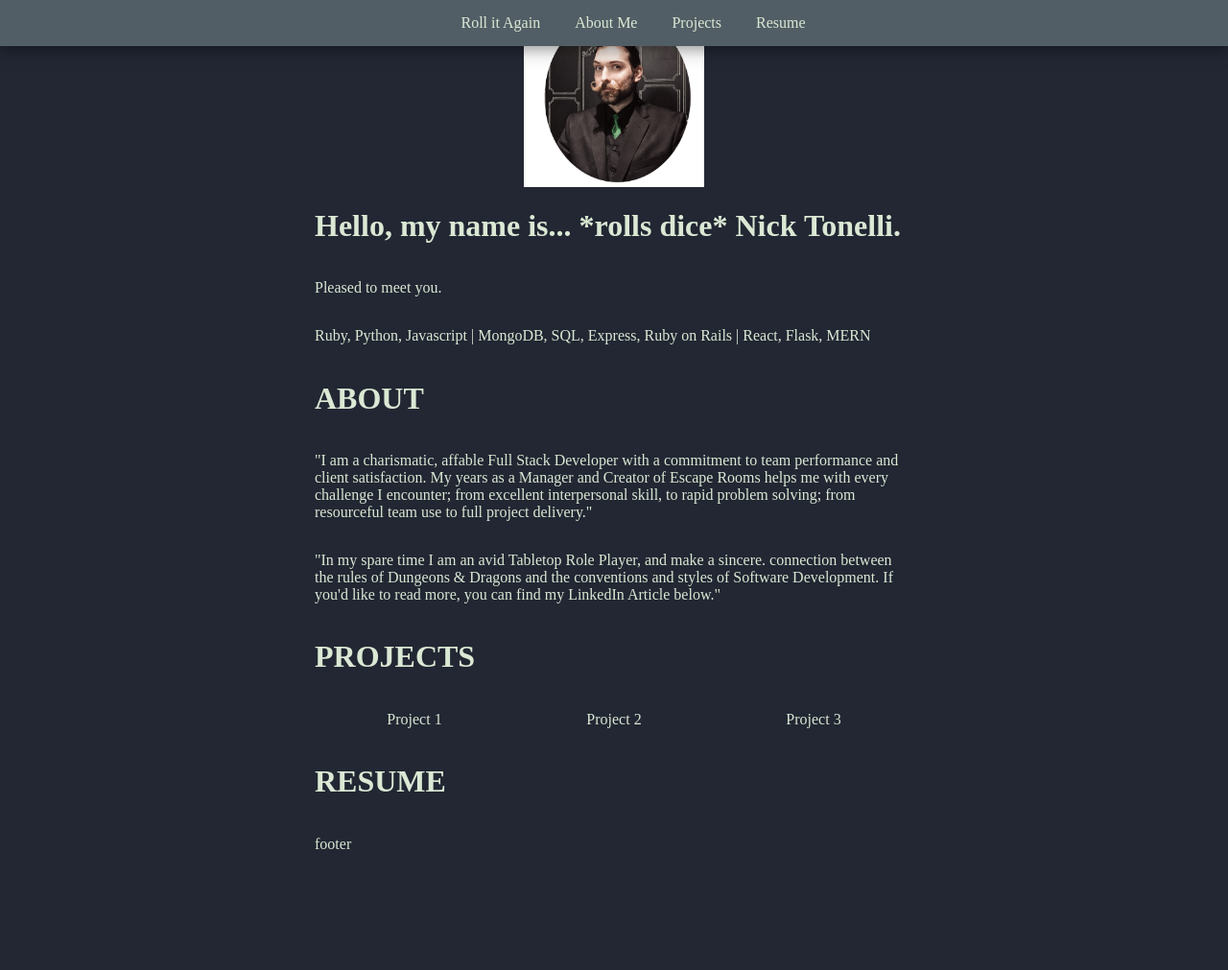
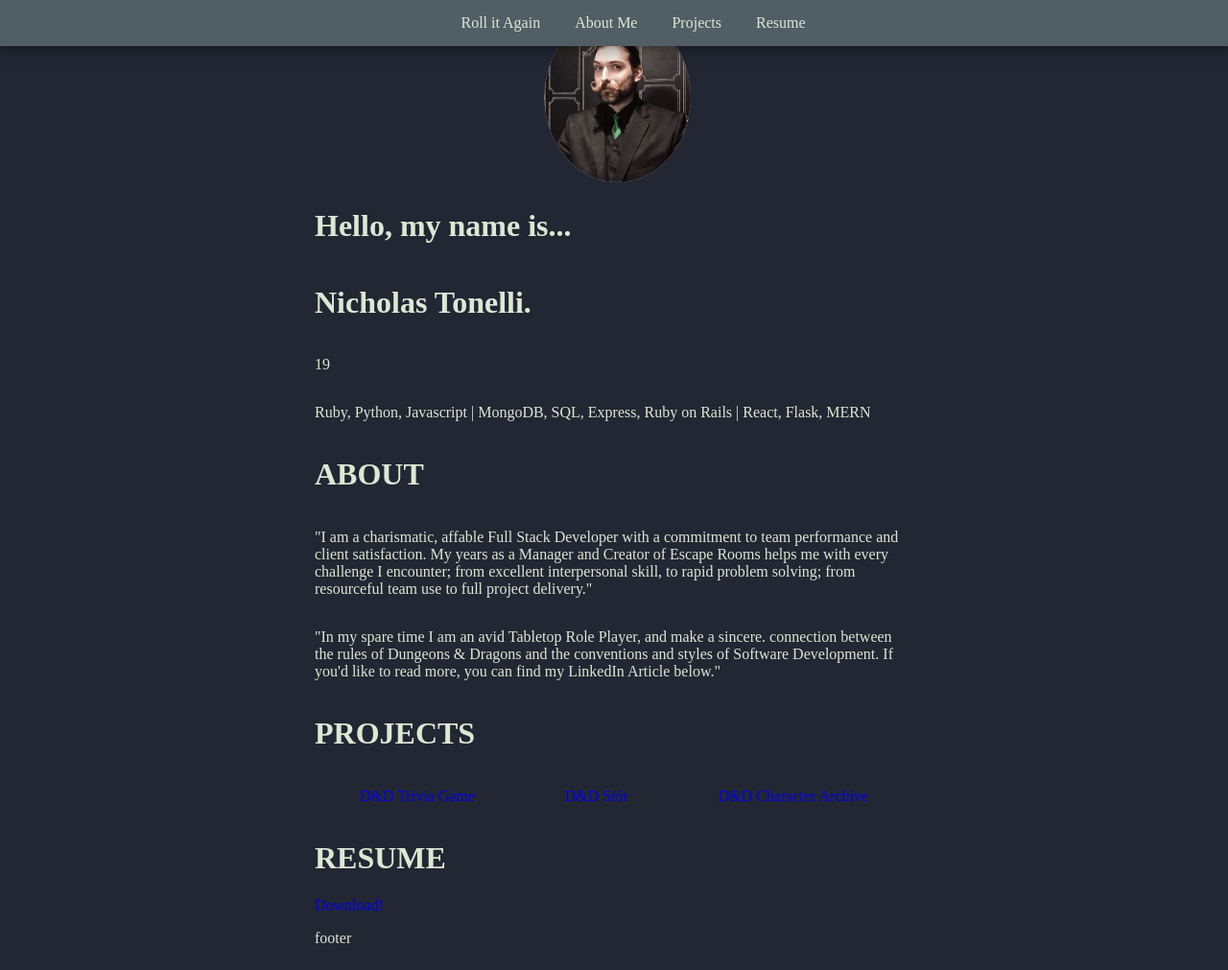
Before and after one commit to nicholastonelli/portfolio, a plain HTML site: page index.html in a window 1280 px wide. Shown: the whole page at 96% size. Before the commit the page ends 913 px from the top, so only its background shows below. Drawn offline with Linux system fonts and the light colour scheme.

Commit message:
rework expanded

```diff
--- a/index.html
+++ b/index.html
@@ -19,13 +19,14 @@
     <div id="main">
       <div id="image-div">
         <img
-          src="/public/images/photo.jpg"
+          src="/public/images/photo.png"
           alt="a Portrait of myself."
           id="photo"
         />
       </div>
-      <h1>Hello, my name is... *rolls dice* Nick Tonelli.</h1>
-      <p>Pleased to meet you.</p>
+      <h1>Hello, my name is...</h1>
+      <h1 id="name"></h1>
+      <p id="greet"></p>
       <p>
         Ruby, Python, Javascript | MongoDB, SQL, Express, Ruby on Rails | React,
         Flask, MERN
@@ -50,14 +51,25 @@
       <div class="category" id="projects" data-nav="projects">
         <h1>PROJECTS</h1>
         <div id="project-icons">
-          <p>Project 1</p>
-          <p>Project 2</p>
-          <p>Project 3</p>
+          <p>
+            <a href="https://github.com/nicholastonelli/dnd_trivia"
+              >D&D Trivia Game</a
+            >
+          </p>
+          <p>
+            <a href="https://github.com/nicholastonelli/dnd_store">D&D Stör</a>
+          </p>
+          <p>
+            <a href="https://dnd-character-archive-frontend.herokuapp.com/"
+              >D&D Character Archive</a
+            >
+          </p>
         </div>
       </div>
 
       <div class="category" id="resume" data-nav="Resume">
         <h1>RESUME</h1>
+        <a href="file.doc" Download >Download!</a>
       </div>
 
       <div id="footer">
--- a/script.js
+++ b/script.js
@@ -1,13 +1,41 @@
+
+
 function rollDice() {
-    document.querySelector('#name').innerText = "Dice roll animation goes here"
+    console.log("Dice roll animation goes here")
+    let roll = Math.floor(Math.random() * (20 - 1) + 1)
+    console.log(roll)
+    return roll
 }
 
 function rollIntro() {
     console.log("rolls dice")
-    rollDice()
-    document.querySelector('#name').innerText = "Nicholas Tonelli"
+    document.querySelector('#name').innerText = "Nicholas Tonelli."
+    roll = rollDice()
+    document.querySelector('#greet').innerText = greetings[roll -1]
 }
 
+greetings = [
+    "Pleased to meet you.",
+    "Thanks for stopping by.",
+    "Hope you like the page.",
+    "Welcome to my portfolio",
+    "Nice to see you.",
+    "Great to make your acquaintance.",
+    "The pleasure is all mine.",
+    "You're right on time.",
+    "",
+    "10",
+    "11",
+    "12",
+    "13",
+    "14",
+    "15",
+    "16",
+    "17",
+    "18",
+    "19",
+    "it's *rolls dice* nice to meet you."
+]
 
 
-setTimeout(rollIntro, 6000)
+setTimeout(rollIntro, 1000)
--- a/style.css
+++ b/style.css
@@ -21,6 +21,10 @@ body {
 #image-div {
   display: flex;
   justify-content: center;
+}
+
+img {
+
 }
 
 #photo {
```
Also changed, not shown: file.txt (added), public/images/photo.jpg (deleted), public/images/photo.png (added).
